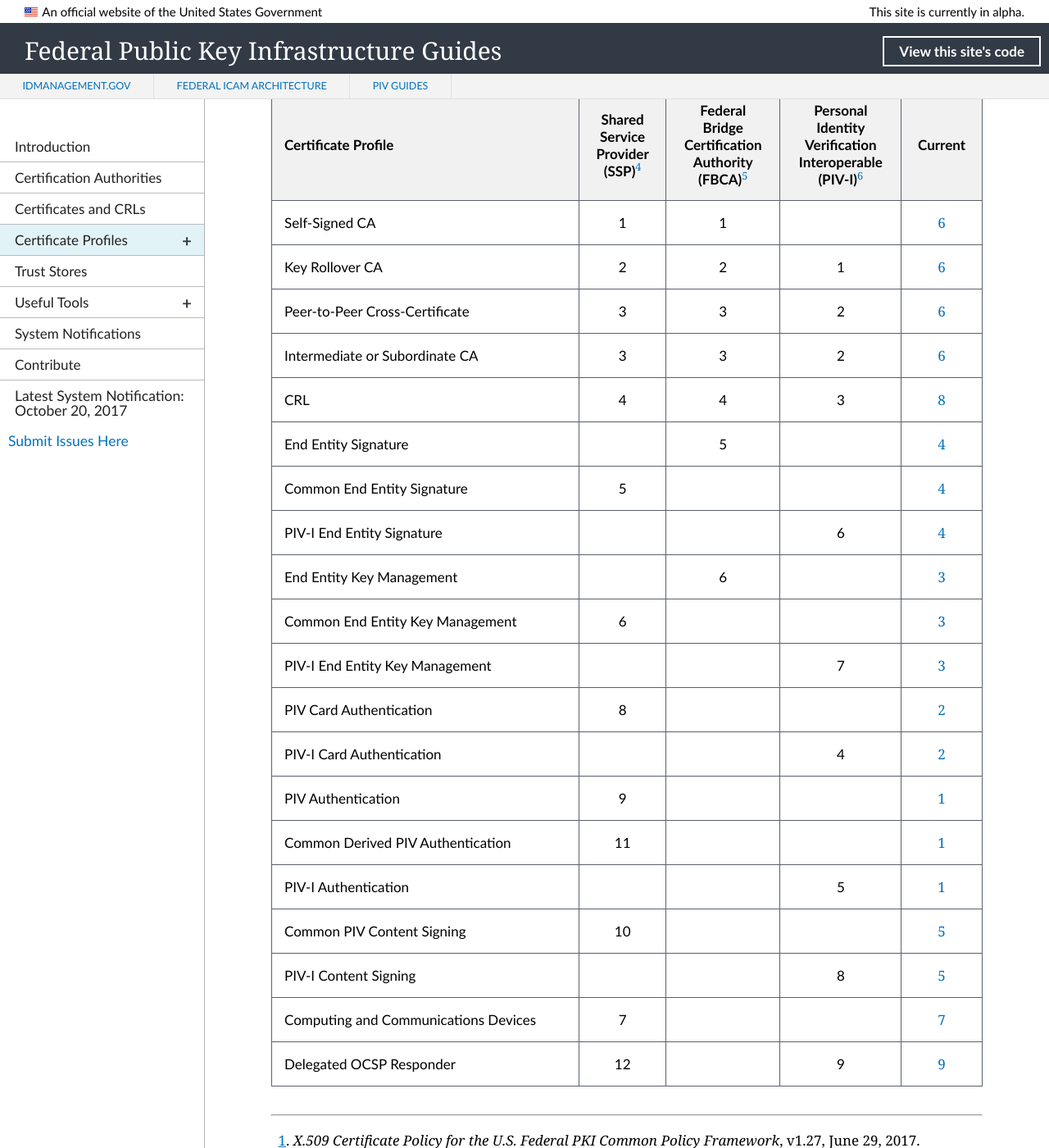
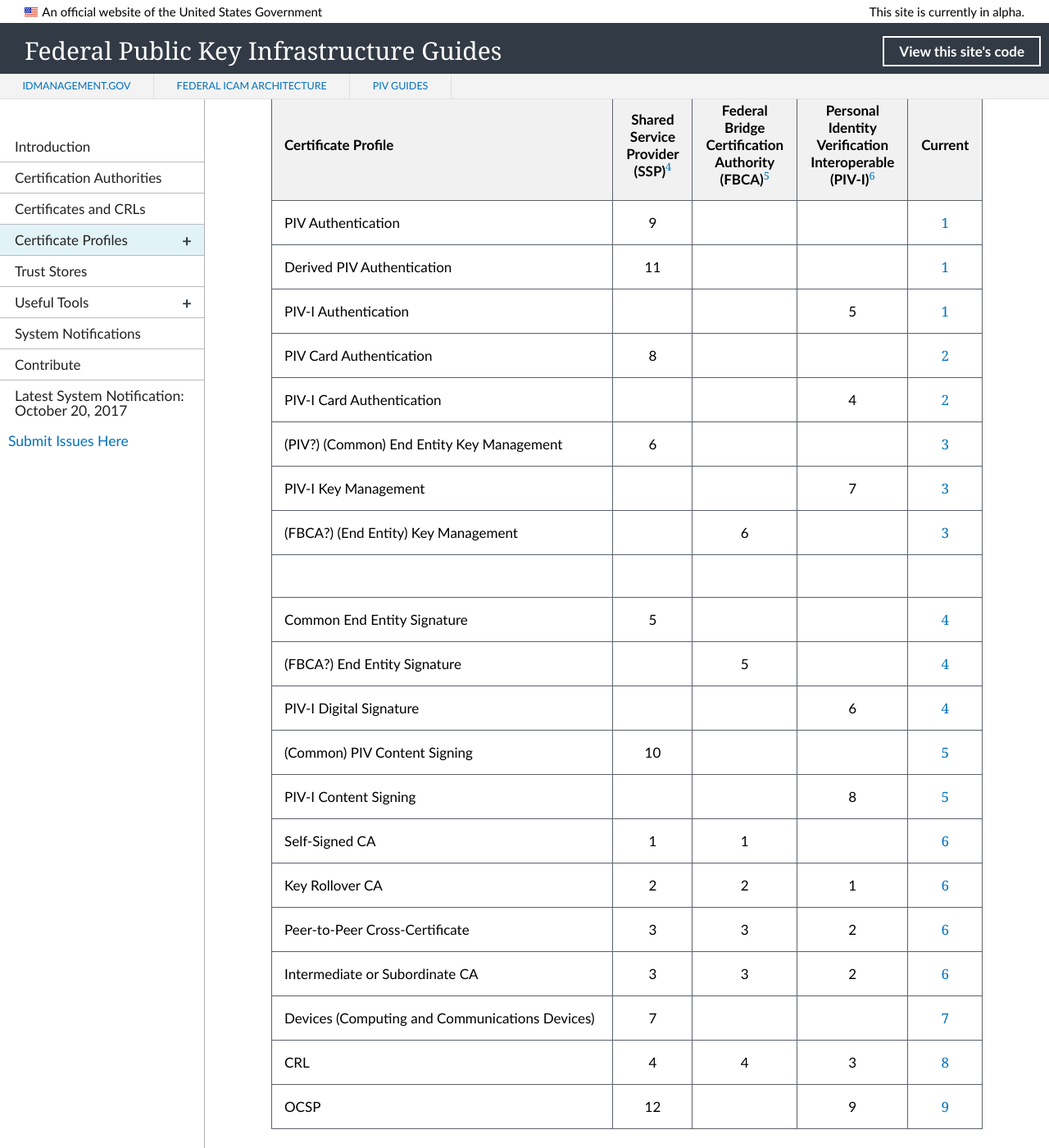
Before and after one commit to GSA/fpki-guides, a Jekyll site: the page built from pages/fpki_certificate_profiles.md, in a window 1280 px wide and 1400 px high, scrolled down 988 px. Shown: the whole window at 82% size. Built offline with Jekyll 4.4.1, drawn with Linux system fonts in a browser that asks for light colours; nearby versions of some CDN libraries; library files that are not in the unit come from our copies; some of the changed text lies outside the part shown.

Commit message:
Update fpki_certificate_profiles.md
Update order of matrix profiles

```diff
--- a/pages/fpki_certificate_profiles.md
+++ b/pages/fpki_certificate_profiles.md
@@ -19,7 +19,7 @@ Nine profiles have been defined:
 * Worksheet 3. PIV Key Management, PIV-I Key Management, and FBCA Key Management<br>
 * Worksheet 4. **PIV?** Common End Entity Signature, (FBCA) End Entity Signature, and PIV-I Digital Signature<br>
 * Worksheet 5. PIV Content Signing and PIV-I Content Signing<br>
-* Worksheet 6. Self-Signed CA, Key Rollover CA, Peer-to-Peer Cross Certificate and Intermediate or Subordinate CA<br>
+* Worksheet 6. Self-Signed CA, Key Rollover CA, Peer-to-Peer Cross Certificate, and Intermediate or Subordinate CA<br>
 * Worksheet 7. Devices <!--renamed Computing and Communications Devices--><br>
 * Worksheet 8. Certificate Revocation List (CRL)<br>
 * Worksheet 9. Online Certificate Status Protocol (OCSP)<br>
@@ -30,26 +30,27 @@ Nine profiles have been defined:
 
 | **Certificate Profile**           | **Shared<br>Service<br>Provider<br>(SSP)<sup>[4](#4)</sup><br>**  | **Federal<br>Bridge<br>Certification<br>Authority<br>(FBCA)<sup>[5](#5)</sup><br>**     | **Personal<br>Identity<br>Verification<br>Interoperable<br>(PIV-I)<sup>[6](#6)</sup>**     | **Current<br>**   |
 | :----------------------------------  | :---------:  | :-----------:    | :-----------:      | :-----------:      |
+| PIV Authentication       |  9              |             |               | [1]({{ site.baseurl }}/profiles/all pivauth/)       |
+| Derived PIV Authentication       |  11              |             |               | [1]({{ site.baseurl }}/profiles/allpivauth/)             |
+| PIV-I Authentication       |                |             |  5             | [1]({{ site.baseurl }}/profiles/allpivauth/)    |
+| PIV Card Authentication       | 8               |             |               | [2]({{ site.baseurl }}/profiles/commoncardauth/)             |
+| PIV-I Card Authentication       |                |             |  4             | [2]({{ site.baseurl }}/profiles/pivicardauth/)             |
+| (PIV?) (Common) End Entity Key Management       | 6               |             |               | [3]({{ site.baseurl }}/profiles/commonkeymgmt/)    |
+| PIV-I Key Management       |                |             | 7              | [3]({{ site.baseurl }}/profiles/pivikeymgmt/)             |
+| (FBCA?) (End Entity) Key Management       |                |  6           |               | [3]({{ site.baseurl }}/profiles/keymgmt/)
+             |
+| Common End Entity Signature       | 5              |              |               | [4]({{ site.baseurl }}/profiles/commonendentitysign/)             |
+| (FBCA?) End Entity Signature       |                | 5        |                 | [4]({{ site.baseurl }}/profiles/endentitysign/)             |
+| PIV-I Digital Signature       |                |              |  6            | [4]({{ site.baseurl }}/profiles/pividigsign/)             |
+| (Common) PIV Content Signing       | 10               |             |               | [5]({{ site.baseurl }}/profiles/commonpivcontentsign/)             |
+| PIV-I Content Signing       |                |             |  8             | [5]({{ site.baseurl }}/profiles/pivicontentsign/)             |
 | Self-Signed CA                       | 1            | 1                |               | [6]({{ site.baseurl }}/profiles/xxxx/)             |
 | Key Rollover CA                      | 2             | 2               |  1            | [6]({{ site.baseurl }}/profiles/keyrolloverca/)             |
 | Peer-to-Peer Cross-Certificate       | 3             | 3                |  2            | [6]({{ site.baseurl }}/profiles/p2pcrosscert/)             |
 | Intermediate or Subordinate CA       | 3              | 3               |  2            | [6]({{ site.baseurl }}/profiles/intorsubca/)             |
+| Devices (Computing and Communications Devices)       | 7               |             |               | [7]({{ site.baseurl }}/profiles/devices/)             |
 | CRL                                  | 4              | 4               |  3            | [8]({{ site.baseurl }}/profiles/crl/)             |
-| End Entity Signature       |                | 5        |                 | [4]({{ site.baseurl }}/profiles/endentitysign/)             |
-| Common End Entity Signature       | 5              |              |               | [4]({{ site.baseurl }}/profiles/commonendentitysign/)             |
-| PIV-I End Entity Signature       |                |              |  6            | [4]({{ site.baseurl }}/profiles/pividigsign/)             |
-| End Entity Key Management       |                |  6           |               | [3]({{ site.baseurl }}/profiles/keymgmt/)             |
-| Common End Entity Key Management       | 6               |             |               | [3]({{ site.baseurl }}/profiles/commonkeymgmt/)             |
-| PIV-I End Entity Key Management       |                |             | 7              | [3]({{ site.baseurl }}/profiles/pivikeymgmt/)             |
-| PIV Card Authentication       | 8               |             |               | [2]({{ site.baseurl }}/profiles/commoncardauth/)             |
-| PIV-I Card Authentication       |                |             |  4             | [2]({{ site.baseurl }}/profiles/pivicardauth/)             |
-| PIV Authentication       |  9              |             |               | [1]({{ site.baseurl }}/profiles/all pivauth/)             |
-| Common Derived PIV Authentication       |  11              |             |               | [1]({{ site.baseurl }}/profiles/allpivauth/)             |
-| PIV-I Authentication       |                |             |  5             | [1]({{ site.baseurl }}/profiles/allpivauth/)             |
-| Common PIV Content Signing       | 10               |             |               | [5]({{ site.baseurl }}/profiles/commonpivcontentsign/)             |
-| PIV-I Content Signing       |                |             |  8             | [5]({{ site.baseurl }}/profiles/pivicontentsign/)             |
-| Computing and Communications Devices       | 7               |             |               | [7]({{ site.baseurl }}/profiles/devices/)             |
-| Delegated OCSP Responder       | 12               |             | 9             | [9]({{ site.baseurl }}/profiles/delegatedocsp/)             |
+| OCSP       | 12               |             | 9             | [9]({{ site.baseurl }}/profiles/delegatedocsp/)             |
 
 -----------------
 <a name="1">1</a>. _X.509 Certificate Policy for the U.S. Federal PKI Common Policy Framework_, v1.27, June 29, 2017.<br>
```
